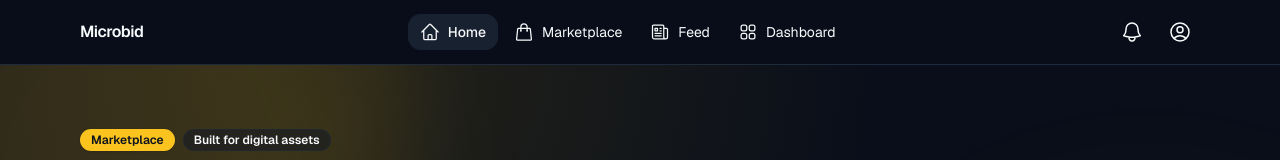
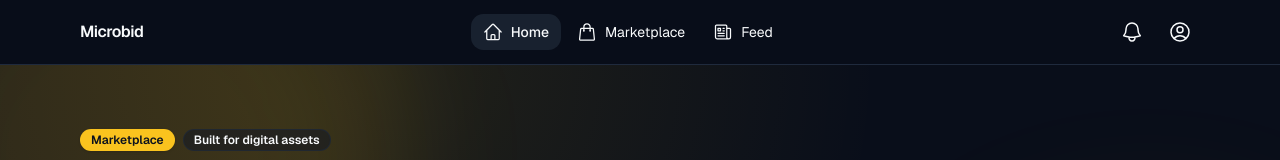
Before and after one commit to tonymphomilanzi/microbid, a React (Vite) app: page / in a window 1280 px wide. Shown: the top 160 px of the page. Built offline with nearby package versions, Linux system fonts and the light colour scheme; no server answers; sample sign-in values are in the browser's storage.

Commit message:
Removed redundant dashboard button in navbar

```diff
--- a/src/components/layout/Navbar.jsx
+++ b/src/components/layout/Navbar.jsx
@@ -71,20 +71,7 @@ export default function Navbar() {
             <span className="hidden sm:inline">Feed</span>
           </NavLink>
 
-          {/* Dashboard link (optional) */}
-          {user ? (
-            <NavLink
-              to="/dashboard"
-              className={({ isActive }) =>
-                `inline-flex items-center gap-2 rounded-md px-3 py-2 text-sm ${
-                  isActive ? "bg-muted font-medium" : "hover:bg-muted"
-                }`
-              }
-            >
-              <Squares2X2Icon className="h-5 w-5" />
-              <span className="hidden sm:inline">Dashboard</span>
-            </NavLink>
-          ) : null}
+
         </nav>
 
         <div className="flex items-center gap-2">
```
